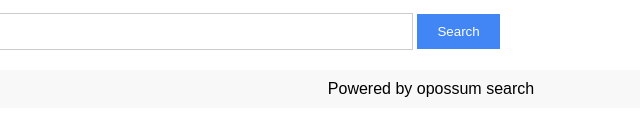
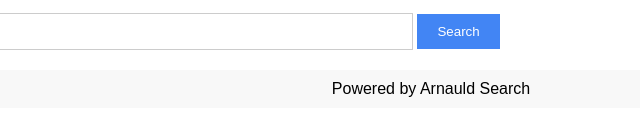
Before and after one commit to Orlydeniro/Opossum, a plain HTML site: page index.html in a window 1280 px wide. Shown: the part 270-406 px from the top of the page, 209-849 px from the left. Drawn offline with Linux system fonts and the light colour scheme.

Commit message:
Update index.html

```diff
--- a/index.html
+++ b/index.html
@@ -65,7 +65,7 @@ body {
 </script>
 
 <div id="footer">
-  Powered by opossum search
+  Powered by Arnauld Search
 </div>
 
 </body>
```
